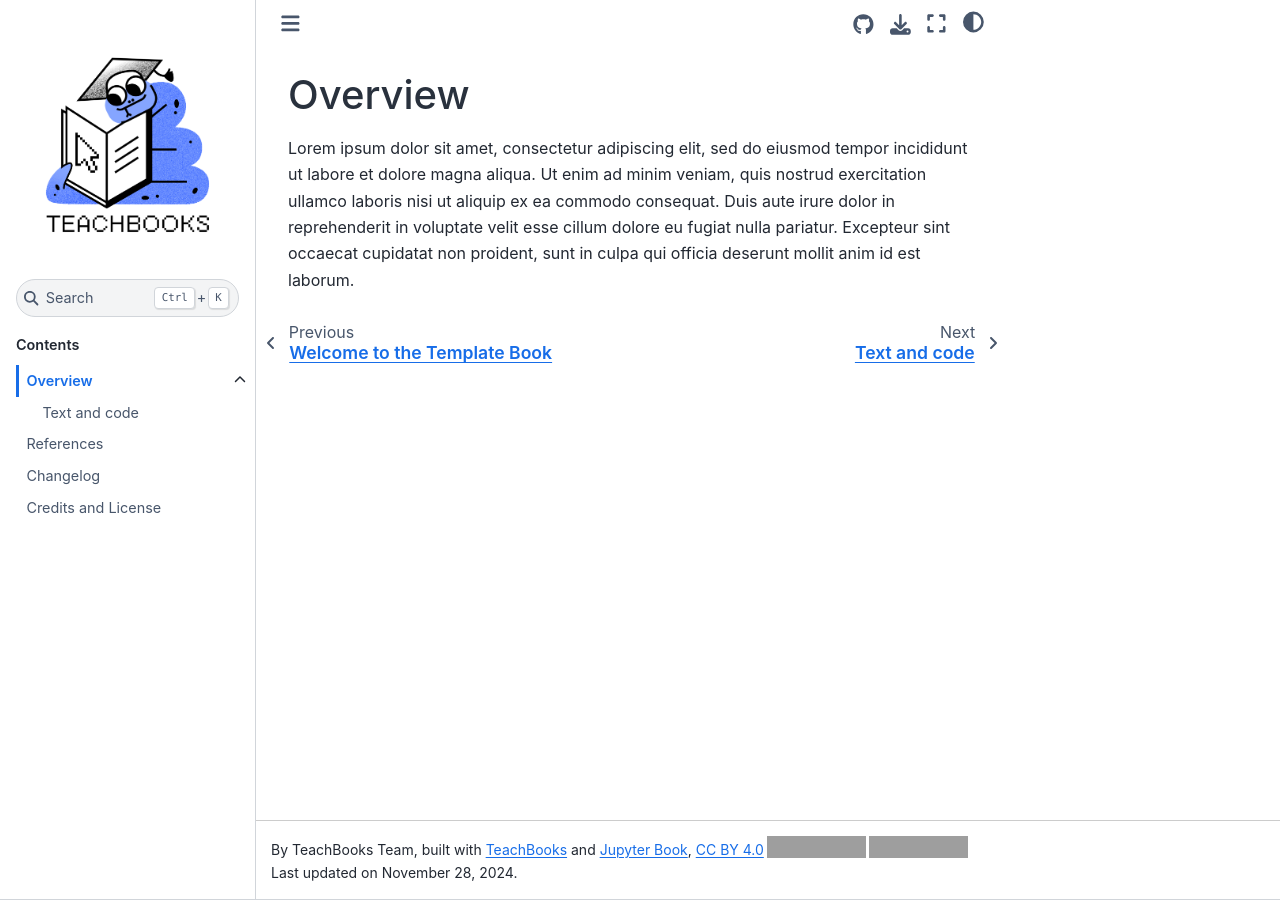
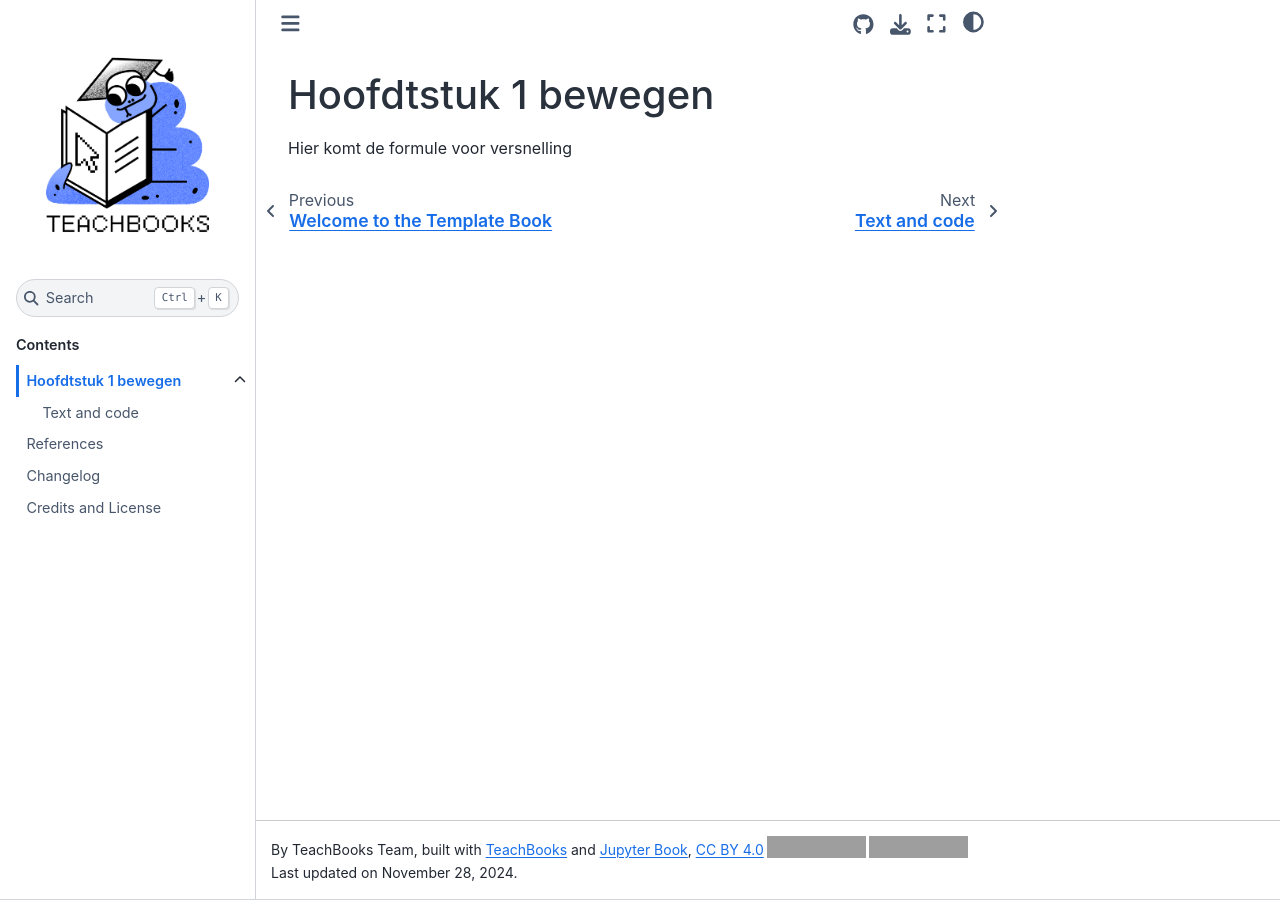
Before and after one commit to MeneerVisser/Natuurkunde-OB_H1, a Jupyter Book: the page built from book/some_content/overview.md, in a window 1280 px wide. Built offline with Jupyter Book 1.0.4 settings and Sphinx 7.4.7 and the Sphinx Book theme 1.1.4, drawn with Linux system fonts in a browser that asks for light colours; comment, search, counter and statistics services are not loaded; grey boxes are pictures that could not be loaded.

Commit message:
Update overview.md

```diff
--- a/book/some_content/overview.md
+++ b/book/some_content/overview.md
@@ -1,3 +1,3 @@
-# Overview
+# Hoofdtstuk 1 bewegen
 
-Lorem ipsum dolor sit amet, consectetur adipiscing elit, sed do eiusmod tempor incididunt ut labore et dolore magna aliqua. Ut enim ad minim veniam, quis nostrud exercitation ullamco laboris nisi ut aliquip ex ea commodo consequat. Duis aute irure dolor in reprehenderit in voluptate velit esse cillum dolore eu fugiat nulla pariatur. Excepteur sint occaecat cupidatat non proident, sunt in culpa qui officia deserunt mollit anim id est laborum.
+Hier komt de formule voor versnelling
```
